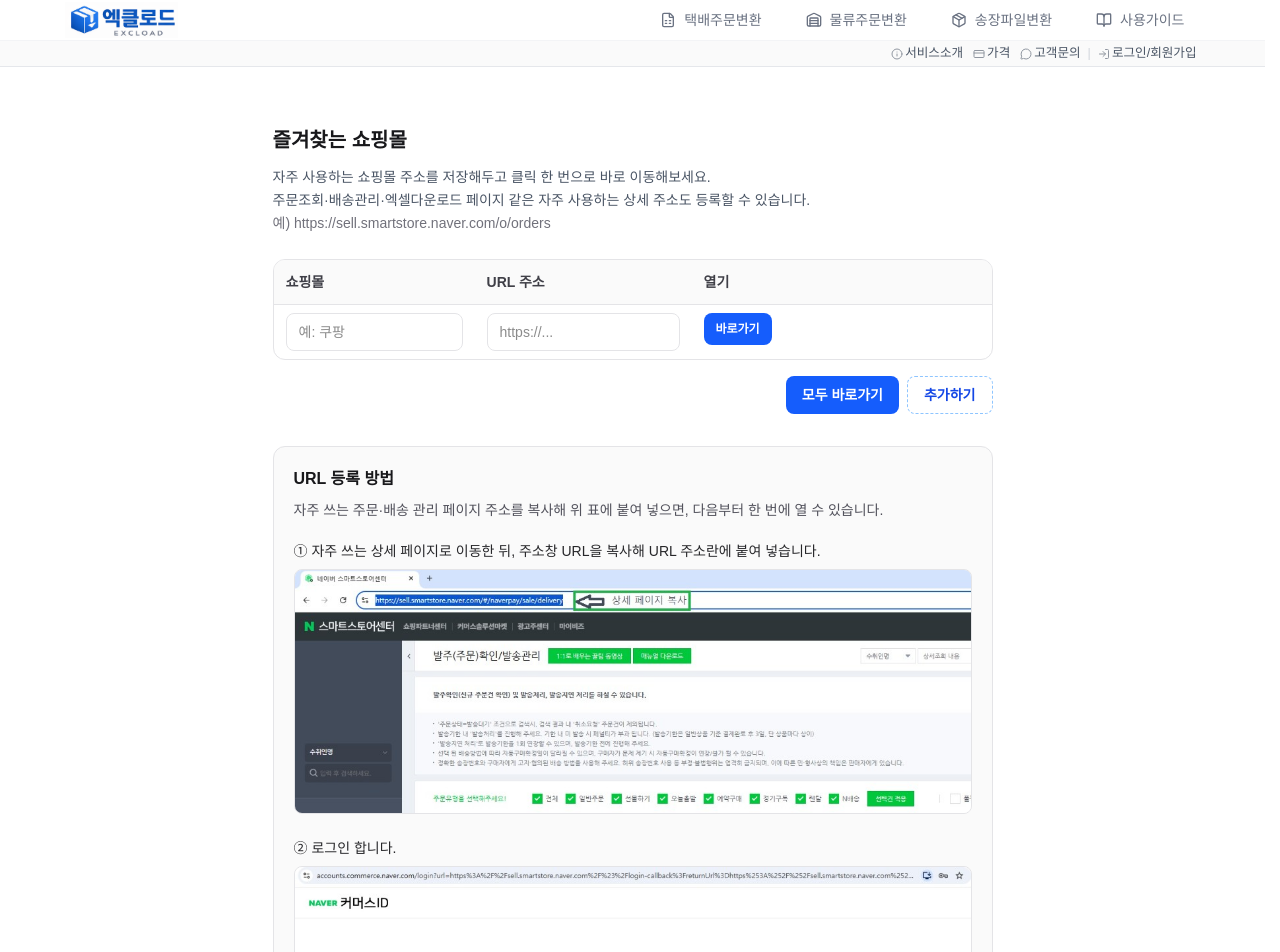
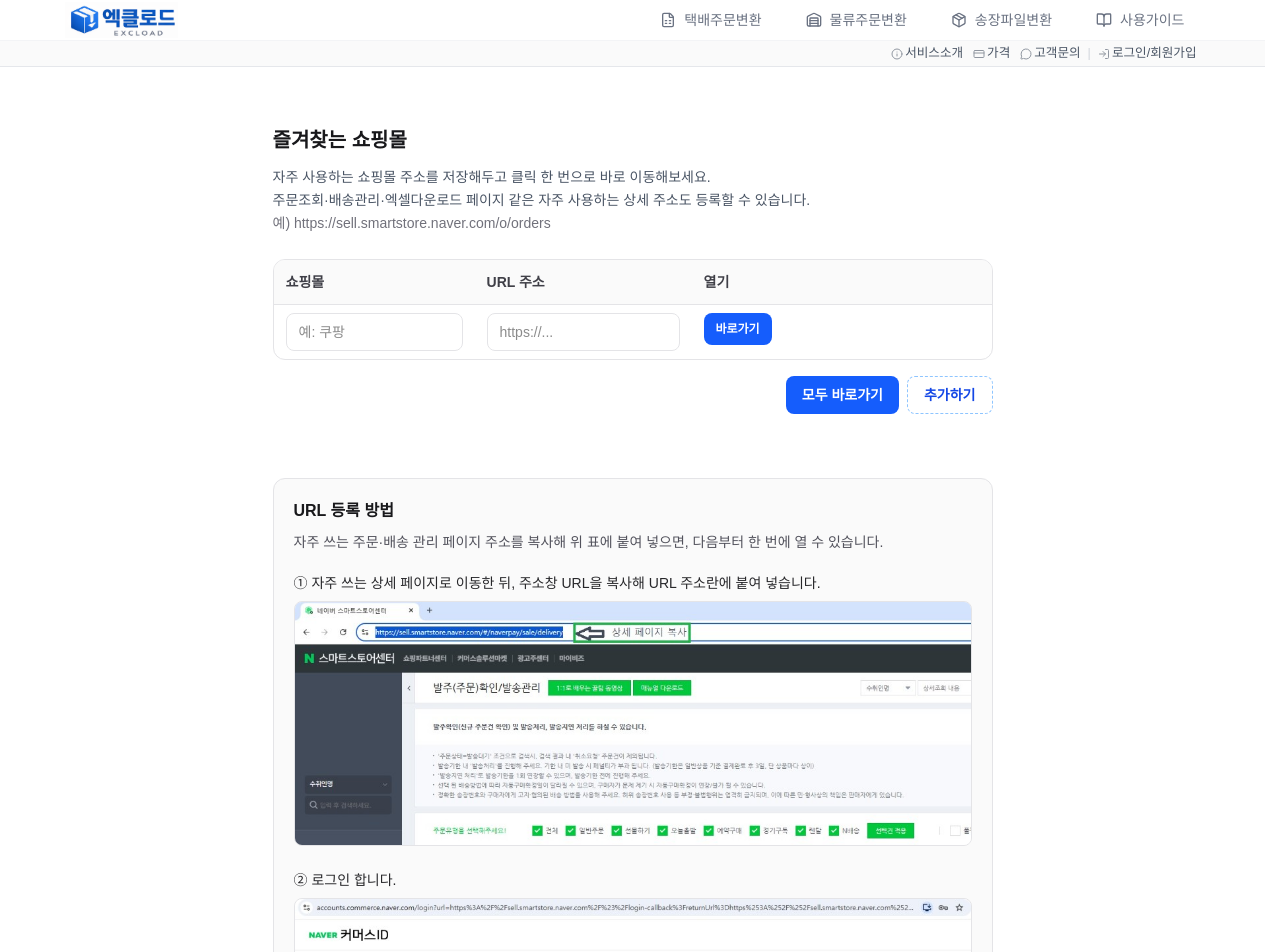
Before and after one commit to a01083475766-bit/excload, a Next.js app: page /order/fetch in a window 1280 px wide. Shown: the top 952 px of the page. Built offline with nearby package versions, Linux system fonts and the light colour scheme; no server answers; the database is empty.

Commit message:
여백수정

```diff
--- a/app/components/FavoriteMallsPanel.tsx
+++ b/app/components/FavoriteMallsPanel.tsx
@@ -214,7 +214,7 @@ export default function FavoriteMallsPanel() {
         </button>
       </div>
 
-      <section className="mt-8 rounded-xl border border-zinc-200 bg-zinc-50 p-5 dark:border-zinc-800 dark:bg-zinc-950/60">
+      <section className="mt-16 rounded-xl border border-zinc-200 bg-zinc-50 p-5 dark:border-zinc-800 dark:bg-zinc-950/60">
         <h2 className="mb-2 text-base font-semibold text-zinc-900 dark:text-zinc-100">
           URL 등록 방법
         </h2>
```
